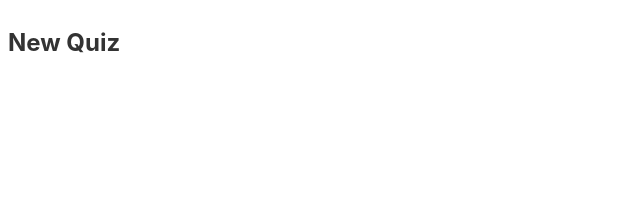
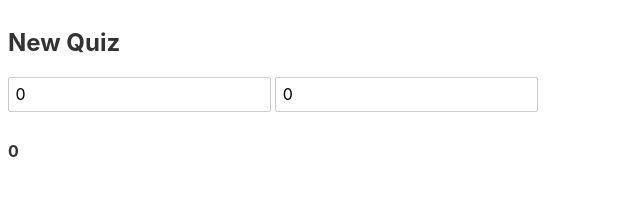
Before and after one commit to ronnyszutu/leveluptutorials-svelte-for-beginners, a Svelte app: page / in a window 1280 px wide. Shown: the top 211 px of the page, without its empty margins (0-640 px from the left). Built offline with nearby package versions, Linux system fonts and the light colour scheme.

Commit message:
Inputs, Binding & Reactivity

```diff
--- a/src/Quiz.svelte
+++ b/src/Quiz.svelte
@@ -1,7 +1,17 @@
 <script>
     export let quizName = "Ronny Quiz";
+    // let title = "";
+    let a = 0;
+    let b = 0;
 </script>
 
 <div>
     <h2>{quizName}</h2>
+
+    <!-- <h4>{title}</h4>
+    <input bind:value={title} type="text" /> -->
+
+    <input type="number" bind:value={a}>
+    <input type="number" bind:value={b}>
+    <h4>{a + b}</h4>
 </div>
```
